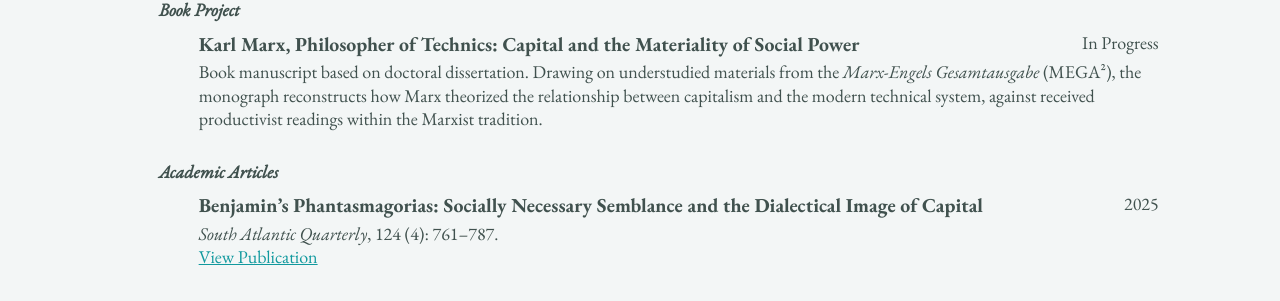
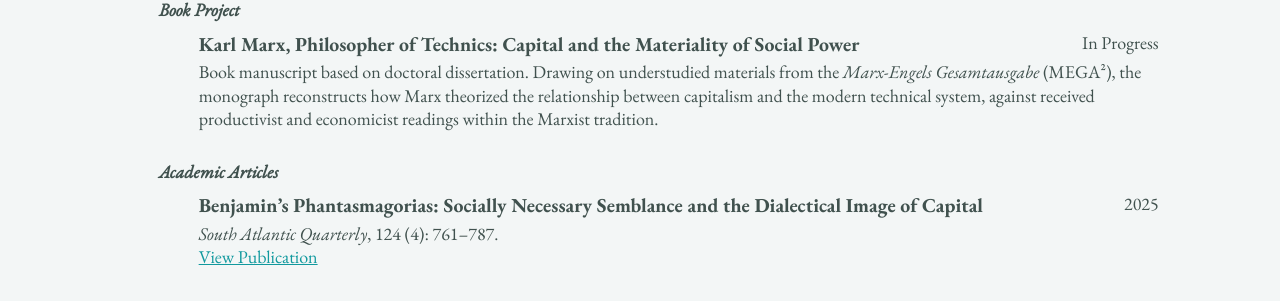
Before and after one commit to epujol90/epujol90.github.io, a Jekyll site: the page built from _pages/cv-json.md, in a window 1280 px wide and 900 px high, scrolled down 2740 px. Shown: the part 200-501 px from the top of the window. Built offline with Jekyll 4.4.1, drawn with Linux system fonts in a browser that asks for light colours; a script bundle is joined from its source files by our own code; library files that are not in the unit come from our copies.

Commit message:
Update cv.json

```diff
--- a/_data/cv.json
+++ b/_data/cv.json
@@ -177,7 +177,7 @@
       "publisher": "",
       "releaseDate": "In Progress",
       "website": "",
-      "summary": "Book manuscript based on doctoral dissertation. Drawing on understudied materials from the <em>Marx&#8209;Engels Gesamtausgabe</em> (MEGA²), the monograph reconstructs how Marx theorized the relationship between capitalism and the modern technical system, against received productivist readings within the Marxist tradition.",
+      "summary": "Book manuscript based on doctoral dissertation. Drawing on understudied materials from the <em>Marx&#8209;Engels Gesamtausgabe</em> (MEGA²), the monograph reconstructs how Marx theorized the relationship between capitalism and the modern technical system, against received productivist and economicist readings within the Marxist tradition.",
       "category": "Book Project"
     },
     {
```
